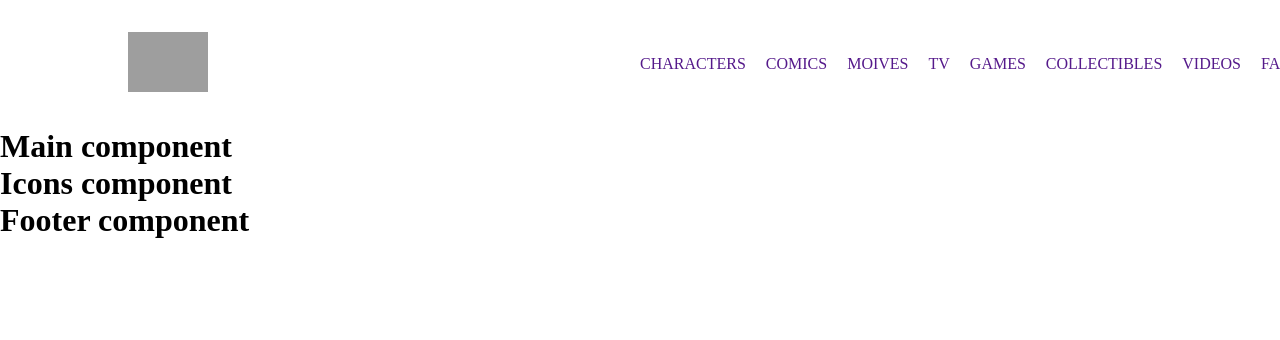
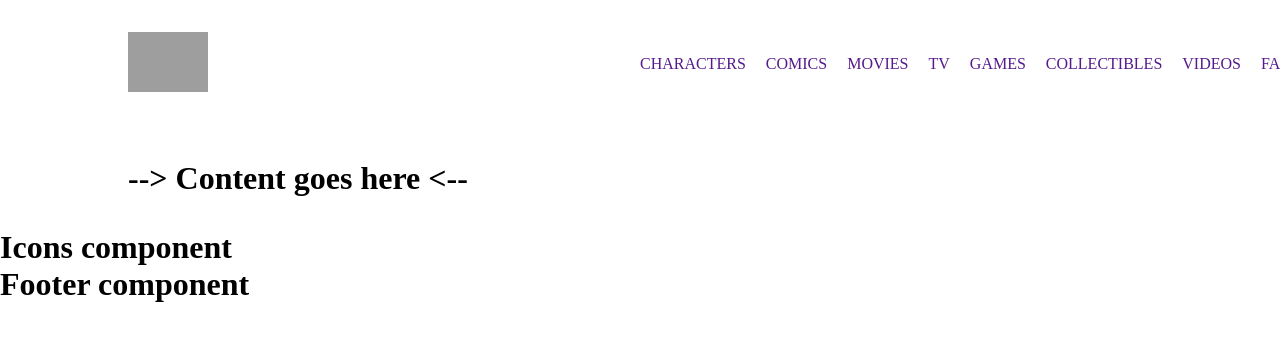
Before and after one commit to leonardopalluzzi/react-dc-comics, a React (Vite) app in the folder react-dc-comics/: page / in a window 1280 px wide. Shown: the top 340 px of the page. Built offline with nearby package versions, Linux system fonts and the light colour scheme; grey boxes are pictures that could not be loaded.

Commit message:
add main structure

```diff
--- a/react-dc-comics/src/components/Header.jsx
+++ b/react-dc-comics/src/components/Header.jsx
@@ -11,7 +11,7 @@ export default function Header() {
                         <ul>
                             <li><a href="">CHARACTERS</a></li>
                             <li><a href="">COMICS</a></li>
-                            <li><a href="">MOIVES</a></li>
+                            <li><a href="">MOVIES</a></li>
                             <li><a href="">TV</a></li>
                             <li><a href="">GAMES</a></li>
                             <li><a href="">COLLECTIBLES</a></li>
--- a/react-dc-comics/src/components/Main.jsx
+++ b/react-dc-comics/src/components/Main.jsx
@@ -1,8 +1,10 @@
 export default function Main() {
 
     return (
-        <main>
-            <h1>Main component</h1>
+        <main id="site_main">
+            <div className="container">
+                <h1>--&gt; Content goes here &lt;--</h1>
+            </div>
         </main>
     )
 }
--- a/react-dc-comics/src/index.css
+++ b/react-dc-comics/src/index.css
@@ -2,10 +2,6 @@
   margin: 0;
   padding: 0;
   box-sizing: border-box;
-}
-
-#site_header {
-  padding: 2rem 0;
 }
 
 .container {
@@ -17,6 +13,11 @@
   display: flex;
   align-items: center;
 }
+
+/* #region header  */
+
+#site_header {
+  padding: 2rem 0;
 
   .col {
     width: 50%;
@@ -36,3 +37,14 @@
       }
     }
   }
+}
+
+/* #endregion header  */
+
+/* #region main  */
+
+#site_main {
+  padding: 2rem 0;
+}
+
+/* #endregion main  */
```
Lines whose indentation alone changed are shown as unchanged.
